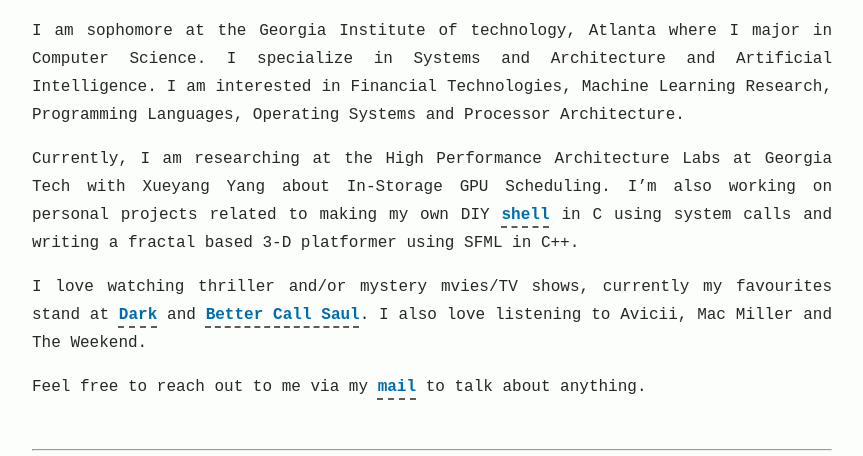
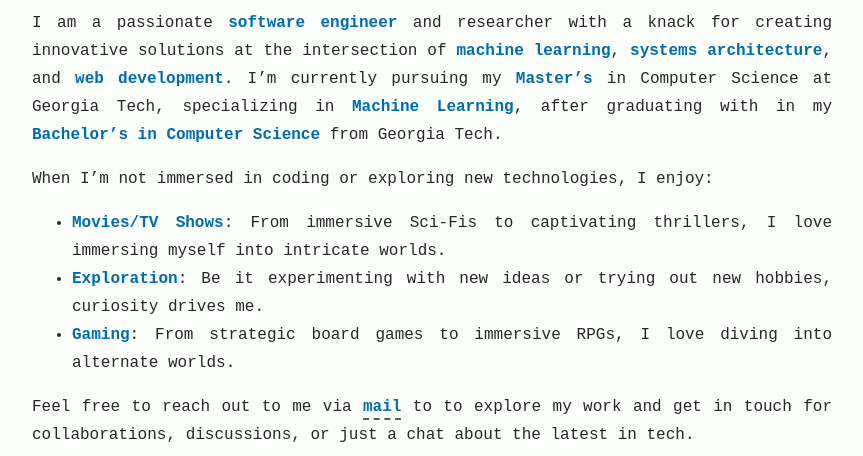
Before and after one commit to xinslu/Portfolio-Website, an Astro site: page / in a window 1280 px wide. Shown: the part 256-712 px from the top of the page, without its empty margins (208-1071 px from the left). Built offline with nearby package versions, Linux system fonts and the light colour scheme; Astro itself is replaced by a stand-in of ours.

Commit message:
feat: updated index page

```diff
--- a/src/pages/index.md
+++ b/src/pages/index.md
@@ -2,24 +2,19 @@
 layout: ../layouts/Markdown.astro
 title: Introduction
 ---
-# Hi, I am Kinshuk Phalke
+# Hi! I am Kinshuk Phalke.
 
-I am sophomore at the Georgia Institute of technology, Atlanta where I major in
-Computer Science. I specialize in Systems and Architecture and Artificial
-Intelligence. I am interested in Financial Technologies, Machine Learning
-Research, Programming Languages, Operating Systems and Processor Architecture.
+I am a passionate **software engineer** and researcher with a knack for creating
+innovative solutions at the intersection of **machine learning**, **systems
+architecture**, and **web development**. I'm currently pursuing my **Master’s** in
+Computer Science at Georgia Tech, specializing in **Machine Learning**, after
+graduating with in my **Bachelor’s in Computer Science** from Georgia Tech.
 
+When I’m not immersed in coding or exploring new technologies, I enjoy:
+- **Movies/TV Shows**: From immersive Sci-Fis to captivating thrillers, I love immersing myself into intricate worlds.
+- **Exploration**: Be it experimenting with new ideas or trying out new hobbies, curiosity drives me.
+- **Gaming**: From strategic board games to immersive RPGs, I love diving into alternate worlds.
 
-Currently, I am researching at the High Performance Architecture Labs at
-Georgia Tech with Xueyang Yang about In-Storage GPU Scheduling. I'm also
-working on personal projects related to making my own DIY [**shell**]("https://github.com/xinslu/brush") in C using system calls and
-writing a fractal based 3-D platformer using SFML in C++.
-
-
-I love watching thriller and/or mystery mvies/TV shows, currently my favourites
-stand at [**Dark**](https://en.wikipedia.org/wiki/Dark_(TV_series)) and
-[**Better Call Saul**](https://en.wikipedia.org/wiki/Better_Call_Saul). I also
-love listening to Avicii, Mac Miller and The Weekend.
-
-Feel free to reach out to me via my
-[**mail**](mailto:phalkekinshuk@gmail.com) to talk about anything.
+Feel free to reach out to me via [**mail**](mailto:phalkekinshuk@gmail.com) to
+to explore my work and get in touch for collaborations, discussions, or just a
+chat about the latest in tech.
```
